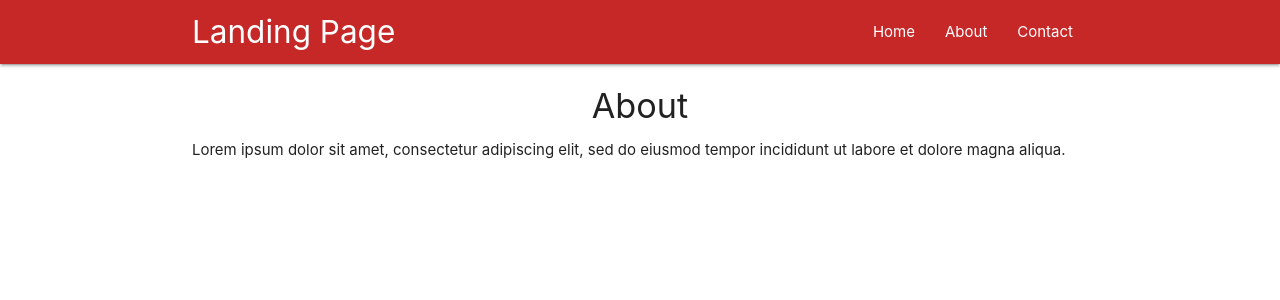
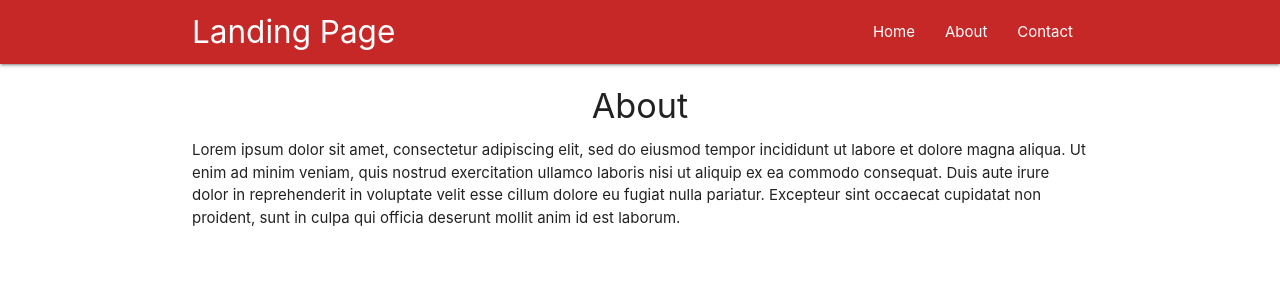
Before and after one commit to Novizh/Landing-Page, a React (Create React App) app: page /about in a window 1280 px wide. Shown: the top 300 px of the page. Built offline with nearby package versions, Linux system fonts and the light colour scheme.

Commit message:
Applying higher order component in navbar

```diff
--- a/src/components/About.js
+++ b/src/components/About.js
@@ -4,7 +4,7 @@
     return (
         <div className="container">
             <h4 className="center">About</h4>
-            <p>Lorem ipsum dolor sit amet, consectetur adipiscing elit, sed do eiusmod tempor incididunt ut labore et dolore magna aliqua.</p>
+            <p>Lorem ipsum dolor sit amet, consectetur adipiscing elit, sed do eiusmod tempor incididunt ut labore et dolore magna aliqua. Ut enim ad minim veniam, quis nostrud exercitation ullamco laboris nisi ut aliquip ex ea commodo consequat. Duis aute irure dolor in reprehenderit in voluptate velit esse cillum dolore eu fugiat nulla pariatur. Excepteur sint occaecat cupidatat non proident, sunt in culpa qui officia deserunt mollit anim id est laborum.</p>
         </div>
     )
 }
--- a/src/components/Contact.js
+++ b/src/components/Contact.js
@@ -4,7 +4,7 @@
     return (
         <div className="container">
             <h4 className="center">Contact</h4>
-            <p>Lorem ipsum dolor sit amet, consectetur adipiscing elit, sed do eiusmod tempor incididunt ut labore et dolore magna aliqua.</p>
+            <p>Lorem ipsum dolor sit amet, consectetur adipiscing elit, sed do eiusmod tempor incididunt ut labore et dolore magna aliqua. Ut enim ad minim veniam, quis nostrud exercitation ullamco laboris nisi ut aliquip ex ea commodo consequat. Duis aute irure dolor in reprehenderit in voluptate velit esse cillum dolore eu fugiat nulla pariatur. Excepteur sint occaecat cupidatat non proident, sunt in culpa qui officia deserunt mollit anim id est laborum.</p>
         </div>
     )
 }
--- a/src/components/Home.js
+++ b/src/components/Home.js
@@ -4,7 +4,7 @@
     return (
         <div className="container">
             <h4 className="center">Home</h4>
-            <p>Lorem ipsum dolor sit amet, consectetur adipiscing elit, sed do eiusmod tempor incididunt ut labore et dolore magna aliqua.</p>
+            <p>Lorem ipsum dolor sit amet, consectetur adipiscing elit, sed do eiusmod tempor incididunt ut labore et dolore magna aliqua. Ut enim ad minim veniam, quis nostrud exercitation ullamco laboris nisi ut aliquip ex ea commodo consequat. Duis aute irure dolor in reprehenderit in voluptate velit esse cillum dolore eu fugiat nulla pariatur. Excepteur sint occaecat cupidatat non proident, sunt in culpa qui officia deserunt mollit anim id est laborum.</p>
         </div>
     )
 }
--- a/src/components/Navbar.js
+++ b/src/components/Navbar.js
@@ -1,11 +1,12 @@
 import React from 'react'
-import { NavLink } from 'react-router-dom';
+import { NavLink, withRouter } from 'react-router-dom';
 
-const Navbar = () => {
+const Navbar = (props) => {
+    console.log(props)
     return(
         <nav className="nav-wrapper red darken-3">
             <div className="container">
-                <a className="brand-logo">Landing Page</a>
+                <a className="brand-logo left">Landing Page</a>
                 <ul className="right">
                     <li><NavLink to="/">Home</NavLink></li>
                     <li><NavLink to="/about">About</NavLink></li>
@@ -16,4 +17,4 @@
     )
 }
 
-export default Navbar;
+export default withRouter(Navbar);
```
